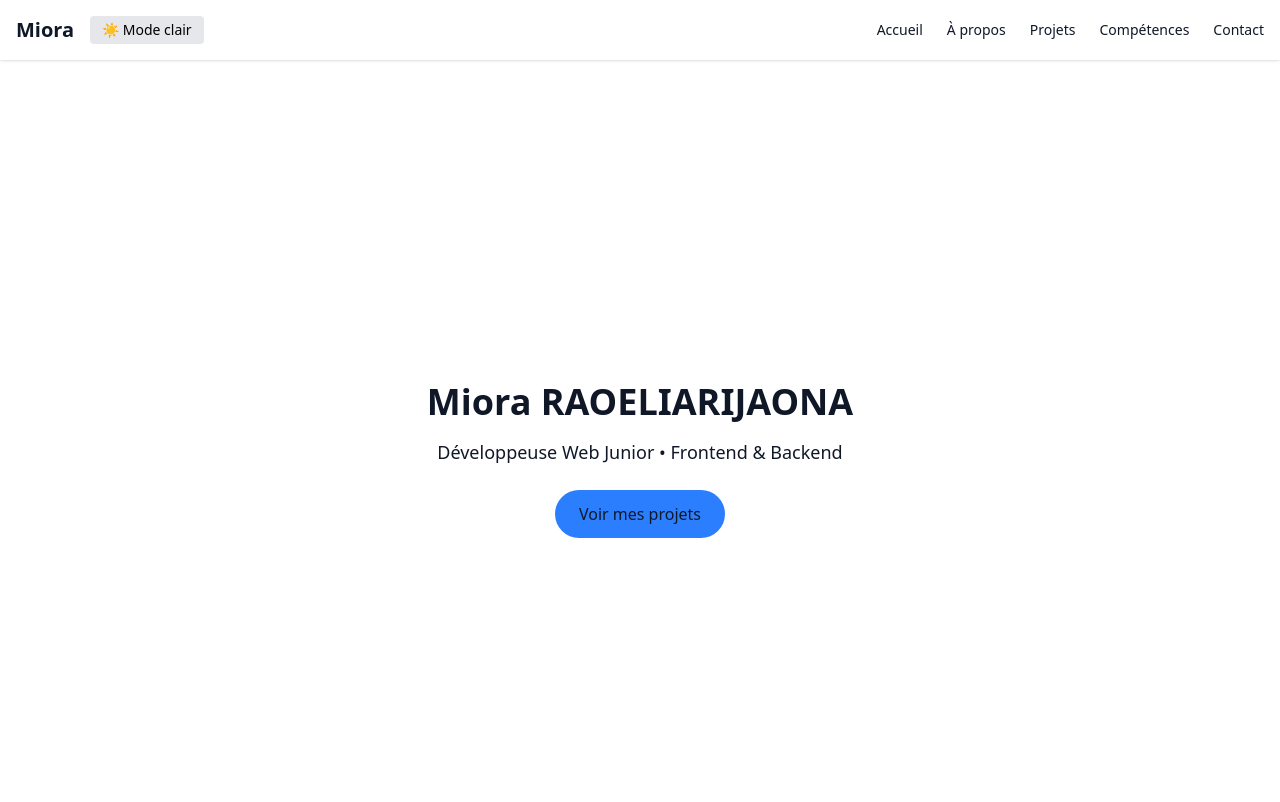
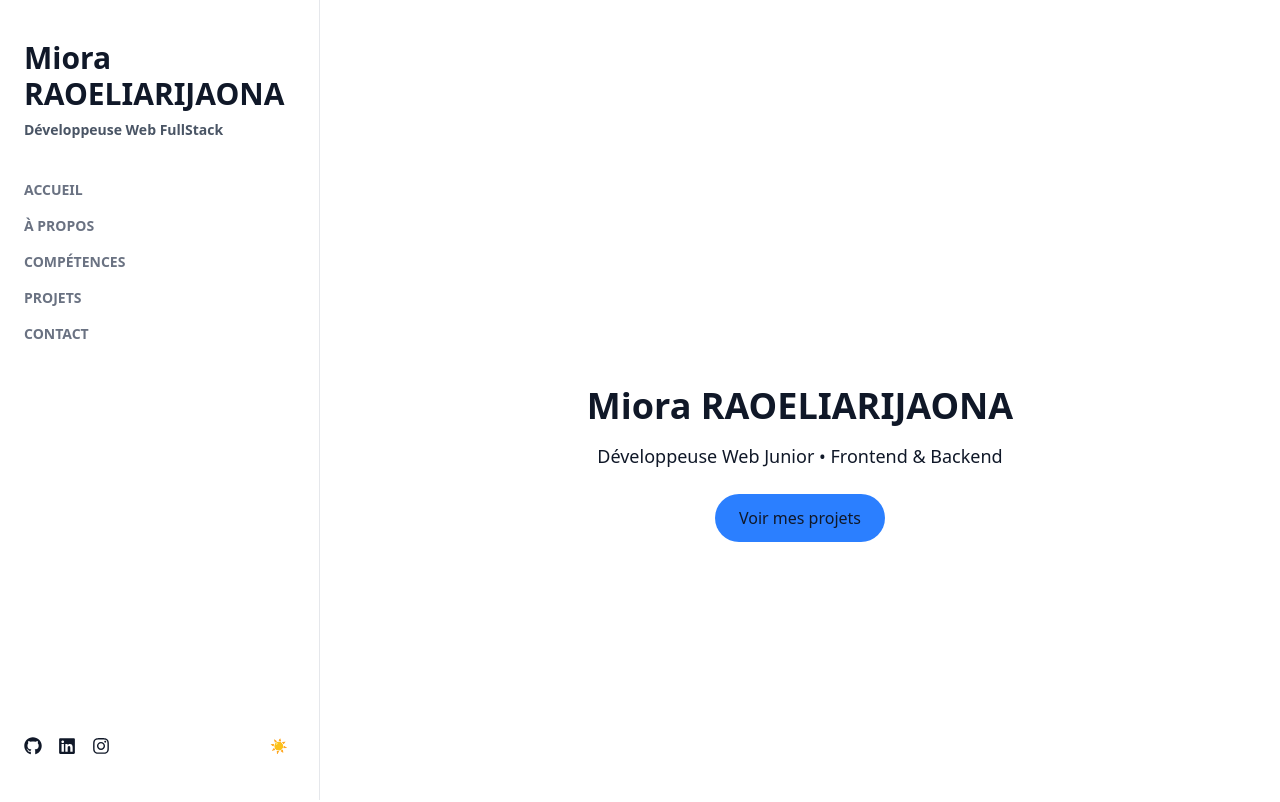
Before and after one commit to HaryMiora/mon-portfolio, a React (Vite) app: page / in a window 1280 px wide. Shown: the top 802 px of the page. Built offline with nearby package versions, Linux system fonts and the light colour scheme.

Commit message:
💡 Refonte layout : menu fixe à gauche + composants séparés + dark mode fonctionnel

```diff
--- a/package.json
+++ b/package.json
@@ -13,6 +13,7 @@
     "@tailwindcss/vite": "^4.1.11",
     "react": "^19.1.0",
     "react-dom": "^19.1.0",
+    "react-icons": "^5.5.0",
     "tailwindcss": "^4.1.11"
   },
   "devDependencies": {
--- a/src/App.jsx
+++ b/src/App.jsx
@@ -1,34 +1,20 @@
-import React, { useState } from 'react';
-import Navigation from './components/Navigation';
-import Accueil from './components/Accueil';
-import APropos from './components/APropos';
-import Projets from './components/Projets';
-import Competences from './components/Competences';
-import Contact from './components/Contact';
-import Footer from './components/Footer';
+import React, { useState, useEffect } from 'react';
+import Layout from './components/Layout';
 
 function App() {
   const [darkMode, setDarkMode] = useState(true);
 
-  const toggleDarkMode = () => {
-    setDarkMode(!darkMode);
-
-    if (!darkMode) {
+  useEffect(() => {
+    if (darkMode) {
       document.documentElement.classList.add('dark');
     } else {
       document.documentElement.classList.remove('dark');
     }
-  };
+  }, [darkMode]);
 
   return (
-    <div className="font-sans bg-white text-gray-900 dark:bg-gray-900 dark:text-white">
-      <Navigation darkMode={darkMode} toggleDarkMode={toggleDarkMode} />
-      <Accueil />
-      <APropos />
-      <Projets />
-      <Competences />
-      <Contact />
-      <Footer />
+    <div className="min-h-screen font-sans text-gray-900 dark:text-white bg-white dark:bg-gray-900 transition-colors duration-300">
+      <Layout darkMode={darkMode} toggleDarkMode={() => setDarkMode(!darkMode)} />
     </div>
   );
 }
--- /dev/null
+++ b/src/components/Layout.jsx
@@ -0,0 +1,27 @@
+import React from 'react';
+import Sidebar from './Sidebar';
+import Accueil from './Accueil';
+import APropos from './APropos';
+import Competences from './Competences';
+import Projets from './Projets';
+import Contact from './Contact';
+import Footer from './Footer';
+
+function Layout({ darkMode, toggleDarkMode }) {
+  return (
+    <div className="flex">
+      <Sidebar darkMode={darkMode} toggleDarkMode={toggleDarkMode} />
+
+      <main className="w-3/4 px-10 py-16 space-y-24 overflow-y-auto h-screen scroll-smooth">
+        <section id="home"><Accueil /></section>
+        <section id="about"><APropos /></section>
+        <section id="skills"><Competences /></section>
+        <section id="projects"><Projets /></section>
+        <section id="contact"><Contact /></section>
+        <Footer />
+      </main>
+    </div>
+  );
+}
+
+export default Layout;
--- a/src/components/Navigation.jsx
+++ /dev/null
@@ -1,28 +0,0 @@
-import React from 'react';
-
-function Navigation({ darkMode, toggleDarkMode }) {
-  return (
-    <header className="sticky top-0 z-50 bg-white dark:bg-gray-950 shadow transition-colors duration-300">
-      <nav className="container mx-auto px-4 py-4 flex justify-between items-center text-gray-900 dark:text-white">
-        <div className="flex items-center space-x-4">
-          <h1 className="text-xl font-bold">Miora</h1>
-          <button
-            onClick={toggleDarkMode}
-            className="text-sm bg-gray-200 dark:bg-gray-700 text-black dark:text-white px-3 py-1 rounded hover:bg-gray-300 dark:hover:bg-gray-600 transition"
-          >
-            {darkMode ? '☀️ Mode clair' : '🌙 Mode sombre'}
-          </button>
-        </div>
-        <ul className="flex space-x-6 text-sm">
-          <li><a href="#home" className="hover:text-blue-500">Accueil</a></li>
-          <li><a href="#about" className="hover:text-blue-500">À propos</a></li>
-          <li><a href="#projects" className="hover:text-blue-500">Projets</a></li>
-          <li><a href="#skills" className="hover:text-blue-500">Compétences</a></li>
-          <li><a href="#contact" className="hover:text-blue-500">Contact</a></li>
-        </ul>
-      </nav>
-    </header>
-  );
-}
-
-export default Navigation;
--- /dev/null
+++ b/src/components/Sidebar.jsx
@@ -0,0 +1,37 @@
+import React from 'react';
+import { FaGithub, FaLinkedin, FaInstagram } from 'react-icons/fa';
+
+function Sidebar({ darkMode, toggleDarkMode }) {
+  return (
+    <aside className="w-1/4 h-screen sticky top-0 flex flex-col justify-between px-6 py-10 border-r border-gray-200 dark:border-gray-700">
+      <div>
+        <h1 className="text-3xl font-bold mb-2">Miora RAOELIARIJAONA</h1>
+        <h2 className="text-sm font-semibold text-gray-600 dark:text-gray-400">Développeuse Web FullStack</h2>
+
+        <nav className="mt-10 space-y-4 text-sm uppercase font-semibold text-gray-500 dark:text-gray-400">
+          <a href="#home" className="block hover:text-blue-500">Accueil</a>
+          <a href="#about" className="block hover:text-blue-500">À propos</a>
+          <a href="#skills" className="block hover:text-blue-500">Compétences</a>
+          <a href="#projects" className="block hover:text-blue-500">Projets</a>
+          <a href="#contact" className="block hover:text-blue-500">Contact</a>
+        </nav>
+      </div>
+
+      <div className="flex items-center gap-4 text-lg">
+        <a href="https://github.com/" target="_blank" rel="noreferrer"><FaGithub /></a>
+        <a href="https://linkedin.com/" target="_blank" rel="noreferrer"><FaLinkedin /></a>
+        <a href="https://instagram.com/" target="_blank" rel="noreferrer"><FaInstagram /></a>
+
+        {/* Bouton dark mode */}
+        <button
+          onClick={toggleDarkMode}
+          className="ml-auto text-sm px-2 py-1 rounded hover:bg-gray-200 dark:hover:bg-gray-700 transition"
+        >
+          {darkMode ? '☀️' : '🌙'}
+        </button>
+      </div>
+    </aside>
+  );
+}
+
+export default Sidebar;
```
Also changed, not shown: 1 other file (tests, documents, lock files or other folders).
